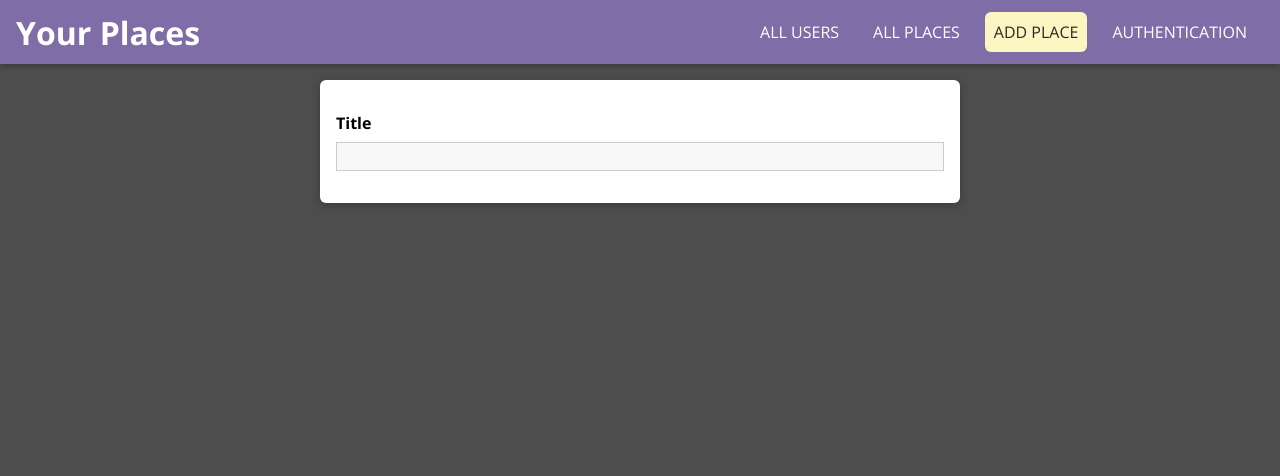
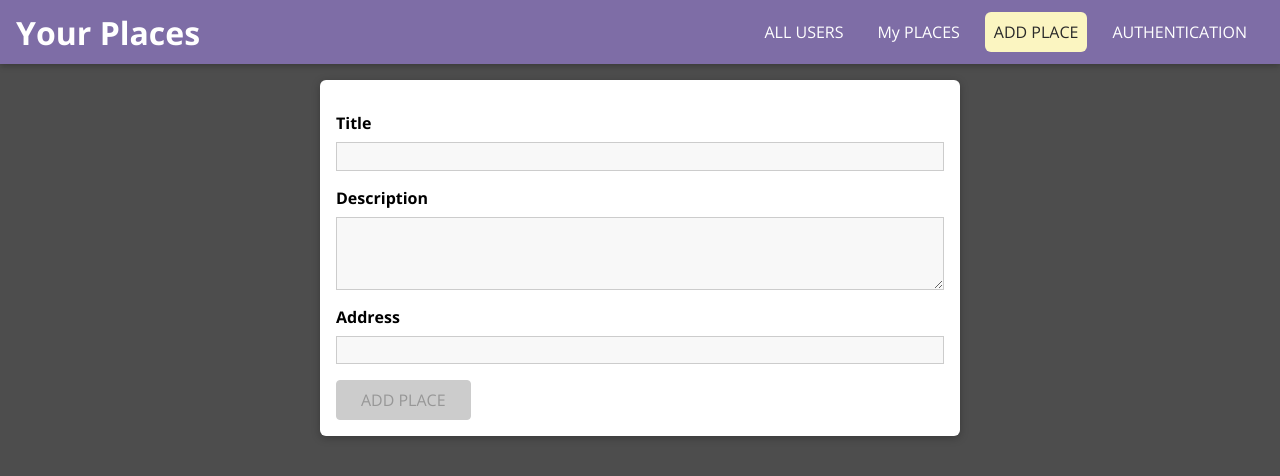
Before and after one commit to rezzankilic/travelGuide, a React (Create React App) app: page /places/new in a window 1280 px wide. Shown: the top 476 px of the page. Built offline with nearby package versions, Linux system fonts and the light colour scheme.

Commit message:
custom hook

```diff
--- a/src/App.js
+++ b/src/App.js
@@ -6,6 +6,7 @@ import NewPlace from './places/pages/NewPlace';
 import MainNavigation from './shared/MainNavigation';
 import UserPlaces from './places/pages/UserPlaces';
 import Map from './shared/Map';
+import UpdatePlace from './places/pages/UpdatePlace';
 
 function App() {
   return (
@@ -17,8 +18,9 @@ function App() {
           <Route path='/' element = {<Users/>} />
           <Route path='/places/new' element={<NewPlace/>}/>
           <Route path='/redirect' element={<Navigate to='/' /> } />
-          <Route path='/:id/places' element={<UserPlaces />} />
+          <Route path='/:userId/places' element={<UserPlaces />} />
           <Route path='/map' element={<Map /> } />
+          <Route path='/places/:placeId' element = {<UpdatePlace />} />
 
         </Routes>
       </main>
--- a/src/places/pages/NewPlace.js
+++ b/src/places/pages/NewPlace.js
@@ -3,12 +3,68 @@ import React from 'react'
 
 import './NewPlace.css'
 import Input from '../../shared/components/Input'
-import {VALIDATOR_REQUIRE} from '../../shared/utils/validators'
+import Button from '../../shared/components/Button'
+import {VALIDATOR_REQUIRE, VALIDATOR_MINLENGTH} from '../../shared/utils/validators'
+import { useForm } from '../../shared/hooks/form-hook'
 
-export default function NewPlace() {
+
+
+const NewPlace = () => {
+  const [formState, inputHandler] = useForm(
+    {
+      title: {
+        value: '',
+        isValid: false
+      },
+      description: {
+        value: '',
+        isValid: false
+      },
+      address: {
+        value: '',
+        isValid: false
+      }
+    },
+    false
+  );
+
+  const placeSubmitHandler = event => {
+    event.preventDefault();
+    console.log(formState.inputs); // send this to the backend!
+  };
+
   return (
-    <form className='place-form'>
-      <Input element="input" type="text" label="Title" validators={[VALIDATOR_REQUIRE()]} errorText="Please enter a valid title." />
+    <form className="place-form" onSubmit={placeSubmitHandler}>
+      <Input
+        id="title"
+        element="input"
+        type="text"
+        label="Title"
+        validators={[VALIDATOR_REQUIRE()]}
+        errorText="Please enter a valid title."
+        onInput={inputHandler}
+      />
+      <Input
+        id="description"
+        element="textarea"
+        label="Description"
+        validators={[VALIDATOR_MINLENGTH(5)]}
+        errorText="Please enter a valid description (at least 5 characters)."
+        onInput={inputHandler}
+      />
+      <Input
+        id="address"
+        element="input"
+        label="Address"
+        validators={[VALIDATOR_REQUIRE()]}
+        errorText="Please enter a valid address."
+        onInput={inputHandler}
+      />
+      <Button type="submit" disabled={!formState.isValid}>
+        ADD PLACE
+      </Button>
     </form>
-  )
-}
+  );
+};
+
+export default NewPlace;
--- /dev/null
+++ b/src/places/pages/UpdatePlace.css
@@ -0,0 +1,10 @@
+.place-form {
+    list-style: none;
+    margin: 0 auto;
+    padding: 1rem;
+    width: 90%;
+    max-width: 40rem;
+    box-shadow: 0 2px 8px rgba(0, 0, 0, 0.26);
+    border-radius: 6px;
+    background: white;
+  }
--- /dev/null
+++ b/src/places/pages/UpdatePlace.js
@@ -0,0 +1,130 @@
+import React, {useEffect, useState} from 'react'
+import { useParams } from 'react-router-dom'
+
+import './UpdatePlace.css';
+import Input from '../../shared/components/Input';
+import Button from '../../shared/components/Button';
+import {VALIDATOR_REQUIRE, VALIDATOR_MINLENGTH} from '../../shared/utils/validators';
+import { useForm } from '../../shared/hooks/form-hook';
+
+
+
+
+const DUMMY_PLACES = [
+  {
+    id: 'p1',
+    title: 'Empire State Building',
+    description: 'One of the most famous sky scrapers in the world!',
+    imageUrl:
+      'https://upload.wikimedia.org/wikipedia/commons/thumb/d/df/NYC_Empire_State_Building.jpg/640px-NYC_Empire_State_Building.jpg',
+    address: '20 W 34th St, New York, NY 10001',
+    location: {
+      lat: 40.7484405,
+      lng: -73.9878584
+    },
+    creator: 'u1'
+  },
+  {
+    id: 'p2',
+    title: 'Empire State Building',
+    description: 'One of the most famous sky scrapers in the world!',
+    imageUrl:
+      'https://upload.wikimedia.org/wikipedia/commons/thumb/d/df/NYC_Empire_State_Building.jpg/640px-NYC_Empire_State_Building.jpg',
+    address: '20 W 34th St, New York, NY 10001',
+    location: {
+      lat: 40.7484405,
+      lng: -73.9878584
+    },
+    creator: 'u2'
+  }
+];
+
+const UpdatePlace = () => {
+  const [isLoading, setIsLoading] = useState(true);
+  const placeId = useParams().placeId;
+
+  const [formState, inputHandler, setFormData] = useForm(
+    {
+      title: {
+        value: '',
+        isValid: false
+      },
+      description: {
+        value: '',
+        isValid: false
+      }
+    },
+    false
+  );
+
+  const identifiedPlace = DUMMY_PLACES.find(p => p.id === placeId);
+
+  useEffect(() => {
+    setFormData(
+      {
+        title: {
+          value: identifiedPlace.title,
+          isValid: true
+        },
+        description: {
+          value: identifiedPlace.description,
+          isValid: true
+        }
+      },
+      true
+    );
+    setIsLoading(false);
+  }, [setFormData, identifiedPlace]);
+
+  const placeUpdateSubmitHandler = event => {
+    event.preventDefault();
+    console.log(formState.inputs);
+  };
+
+  if (!identifiedPlace) {
+    return (
+      <div className="center">
+        <h2>Could not find place!</h2>
+      </div>
+    );
+  }
+
+  if (isLoading) {
+    return (
+      <div className="center">
+        <h2>Loading...</h2>
+      </div>
+    );
+  }
+
+  return (
+    <form className="place-form" onSubmit={placeUpdateSubmitHandler}>
+      <Input
+        id="title"
+        element="input"
+        type="text"
+        label="Title"
+        validators={[VALIDATOR_REQUIRE()]}
+        errorText="Please enter a valid title."
+        onInput={inputHandler}
+        initialValue={formState.inputs.title.value}
+        initialValid={formState.inputs.title.isValid}
+      />
+      <Input
+        id="description"
+        element="textarea"
+        label="Description"
+        validators={[VALIDATOR_MINLENGTH(5)]}
+        errorText="Please enter a valid description (min. 5 characters)."
+        onInput={inputHandler}
+        initialValue={formState.inputs.description.value}
+        initialValid={formState.inputs.description.isValid}
+      />
+      <Button type="submit" disabled={!formState.isValid}>
+        UPDATE PLACE
+      </Button>
+    </form>
+  );
+};
+
+export default UpdatePlace;
--- a/src/places/pages/UserPlaces.js
+++ b/src/places/pages/UserPlaces.js
@@ -5,43 +5,39 @@ import './UserPlaces.css'
 import PlaceList from '../components/PlaceList'
 
 
-const PLACES =[
+const DUMMY_PLACES = [
   {
-  "id": "p1",
-  "title": "Empire State Building",
-  "description":"One of the highest building.",
-  "imageUrl": "http:/...",
-  "address": "20 W 34th St., New York, NY 10001",
-  "location": {
-    "lat": 40.7484,
-    "lng": -73.98
+    id: 'p1',
+    title: 'Empire State Building',
+    description: 'One of the most famous sky scrapers in the world!',
+    imageUrl:
+      'https://upload.wikimedia.org/wikipedia/commons/thumb/d/df/NYC_Empire_State_Building.jpg/640px-NYC_Empire_State_Building.jpg',
+    address: '20 W 34th St, New York, NY 10001',
+    location: {
+      lat: 40.7484405,
+      lng: -73.9878584
+    },
+    creator: '1'
   },
-  "creator": "1"
-},
-{
-  "id": "5",
-  "title": "Empire State Building",
-  "description":"One of the highest building.",
-  "imageUrl": "http:/...",
-  "address": "20 W 34th St., New York, NY 10001",
-  "location": {
-    "lat": 40.7484,
-    "lng": -73.98
-  },
-  "creator": "2"
+  {
+    id: 'p2',
+    title: 'Empire State Building',
+    description: 'One of the most famous sky scrapers in the world!',
+    imageUrl:
+      'https://upload.wikimedia.org/wikipedia/commons/thumb/d/df/NYC_Empire_State_Building.jpg/640px-NYC_Empire_State_Building.jpg',
+    address: '20 W 34th St, New York, NY 10001',
+    location: {
+      lat: 40.7484405,
+      lng: -73.9878584
+    },
+    creator: '2'
+  }
+];
 
-}
-]
+const UserPlaces = () => {
+  const userId = useParams().userId;
+  const loadedPlaces = DUMMY_PLACES.filter(place => place.creator === userId);
+  return <PlaceList items={loadedPlaces} />;
+};
 
-export default function UserPages() {
-
-  const userId = useParams().id;
-  console.log(userId)
-
-  const loadedPlaces = PLACES.filter(place => place.creator === userId);
-
-  return (
-
-    <PlaceList items={loadedPlaces}/>
-  )
-}
+export default UserPlaces;
--- a/src/shared/NavLinks.js
+++ b/src/shared/NavLinks.js
@@ -10,7 +10,7 @@ export default function NavLinks(props) {
             <NavLink to='/'>ALL USERS</NavLink>
         </li>
         <li>
-            <NavLink to='/uall/places'>ALL PLACES</NavLink>
+            <NavLink to='/1/places'>My PLACES</NavLink>
         </li>
         <li>
             <NavLink to='/places/new'>ADD PLACE</NavLink>
--- a/src/shared/components/Input.js
+++ b/src/shared/components/Input.js
@@ -1,4 +1,4 @@
-import React, {useReducer} from 'react'
+import React, {useReducer, useEffect} from 'react'
 
 import './Input.css'
 import  {validate} from '../utils/validators';
@@ -24,7 +24,14 @@ const inputReducer = (state, action) => {
 }
 
 export default function Input(props) {
-   const [inputState, dispatch] = useReducer(inputReducer, {value: '', isValid: false, isTouched:false});
+   const [inputState, dispatch] = useReducer(inputReducer, {value: props.initialValue || '' , isValid: props.initialValid || false, isTouched:false});
+
+    const {id, onInput } = props;
+    const {value, isValid} = inputState;
+
+   useEffect(()=>{
+    onInput(id, value, isValid)
+   }, [ id, value, isValid, onInput])
 
     const changeHandler = event => {
         dispatch({type: 'CHANGE', val:event.target.value, validators: props.validators})
@@ -45,14 +52,14 @@ export default function Input(props) {
             placeholder={props.placeholder}
             onChange={changeHandler}
             onBlur={touchHandler}
-            value ={inputState.val} />
+            value ={inputState.value} />
         ) : (
         <textarea
             id={props.id}
             rows={props.rows || 3}
             onChange={changeHandler}
             onBlur={touchHandler}
-            value={inputState.val}
+            value={inputState.value}
             />);
 
 
--- /dev/null
+++ b/src/shared/hooks/form-hook.js
@@ -0,0 +1,60 @@
+
+
+
+
+import { useCallback, useReducer } from 'react';
+
+const formReducer = (state, action) => {
+  switch (action.type) {
+    case 'INPUT_CHANGE':
+      let formIsValid = true;
+      for (const inputId in state.inputs) {
+        if (inputId === action.inputId) {
+          formIsValid = formIsValid && action.isValid;
+        } else {
+          formIsValid = formIsValid && state.inputs[inputId].isValid;
+        }
+      }
+      return {
+        ...state,
+        inputs: {
+          ...state.inputs,
+          [action.inputId]: { value: action.value, isValid: action.isValid }
+        },
+        isValid: formIsValid
+      };
+    case 'SET_DATA':
+      return {
+        inputs: action.inputs,
+        isValid: action.formIsValid
+      };
+    default:
+      return state;
+  }
+};
+
+export const useForm = (initialInputs, initialFormValidity) => {
+  const [formState, dispatch] = useReducer(formReducer, {
+    inputs: initialInputs,
+    isValid: initialFormValidity
+  });
+
+  const inputHandler = useCallback((id, value, isValid) => {
+    dispatch({
+      type: 'INPUT_CHANGE',
+      value: value,
+      isValid: isValid,
+      inputId: id
+    });
+  }, []);
+
+  const setFormData = useCallback((inputData, formValidity) => {
+    dispatch({
+      type: 'SET_DATA',
+      inputs: inputData,
+      formIsValid: formValidity
+    });
+  }, []);
+
+  return [formState, inputHandler, setFormData];
+};
```
